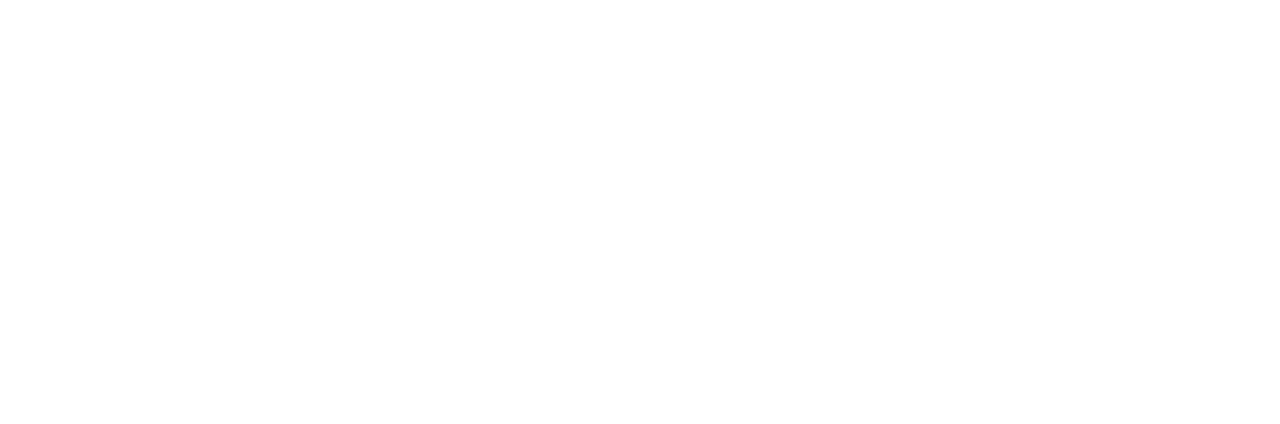
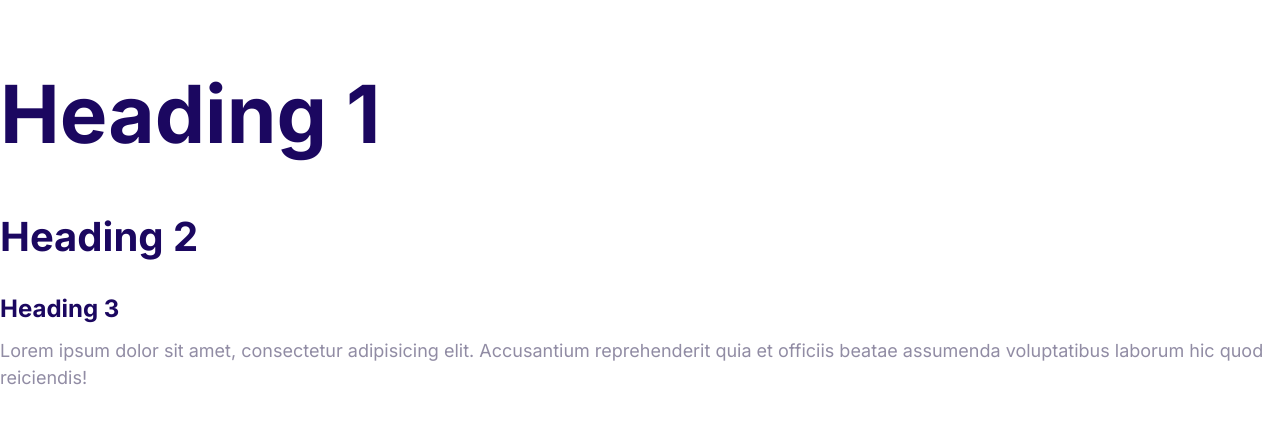
Before and after one commit to alexchans/Chansful, a plain HTML site: page index.html in a window 1280 px wide. Drawn offline with Linux system fonts and the light colour scheme.

Commit message:
Define the properties for the fonts

```diff
--- a/css/style.css
+++ b/css/style.css
@@ -2,6 +2,52 @@
   --color-primary: #2584ff;
   --color-secondary: #00d9ff;
   --color-accent: #ff3400;
-  --color-headings: #1bo760;
+  --color-headings: #1b0760;
   --color-body: #918ca4;
 }
+
+html {
+  font-size: 62.5%;
+}
+
+body {
+  font-family: Inter, Arial, Helvetica, sans-serif;
+  color: var(--color-body);
+  font-size: 2.4rem;
+  line-height: 1.5;
+}
+
+h1,
+h2,
+h3 {
+  color: var(--color-headings);
+  margin-bottom: 1rem;
+}
+
+h1 {
+  font-size: 7rem;
+}
+
+h2 {
+  font-size: 4rem;
+}
+
+h3 {
+  font-size: 3rem;
+}
+
+p {
+  margin-top: 0;
+}
+
+@media screen and (min-width: 1024px) {
+  body {
+    font-size: 1.8rem;
+  }
+  h1 {
+    font-size: 8rem;
+  }
+  h3 {
+    font-size: 2.4rem;
+  }
+}
--- a/index.html
+++ b/index.html
@@ -5,8 +5,23 @@
     <meta http-equiv="X-UA-Compatible" content="IE=edge" />
     <meta name="viewport" content="width=device-width, initial-scale=1.0" />
     <title>Document</title>
+    <link rel="preconnect" href="https://fonts.googleapis.com" />
+    <link rel="preconnect" href="https://fonts.gstatic.com" crossorigin />
+    <link
+      href="https://fonts.googleapis.com/css2?family=Inter:wght@400;700&family=Poppins:wght@300;900&display=swap"
+      rel="stylesheet"
+    />
     <link rel="stylesheet" href="css/normalize.css" />
     <link rel="stylesheet" href="css/style.css" />
   </head>
-  <body></body>
+  <body>
+    <h1>Heading 1</h1>
+    <h2>Heading 2</h2>
+    <h3>Heading 3</h3>
+    <p>
+      Lorem ipsum dolor sit amet, consectetur adipisicing elit. Accusantium
+      reprehenderit quia et officiis beatae assumenda voluptatibus laborum hic
+      quod reiciendis!
+    </p>
+  </body>
 </html>
```
